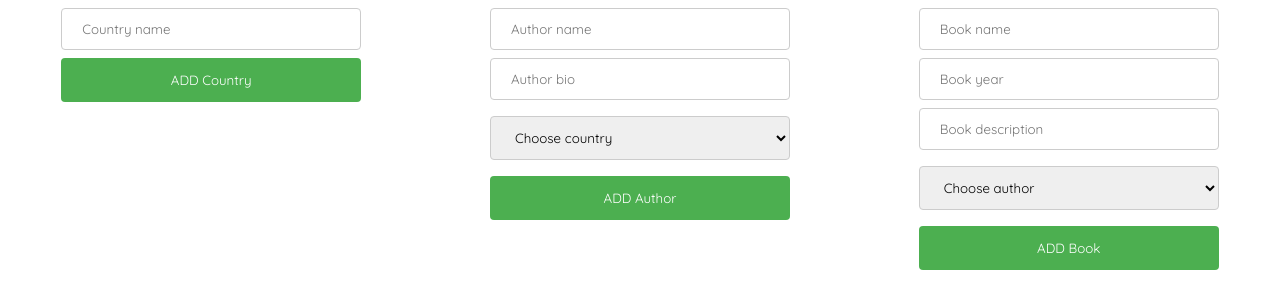
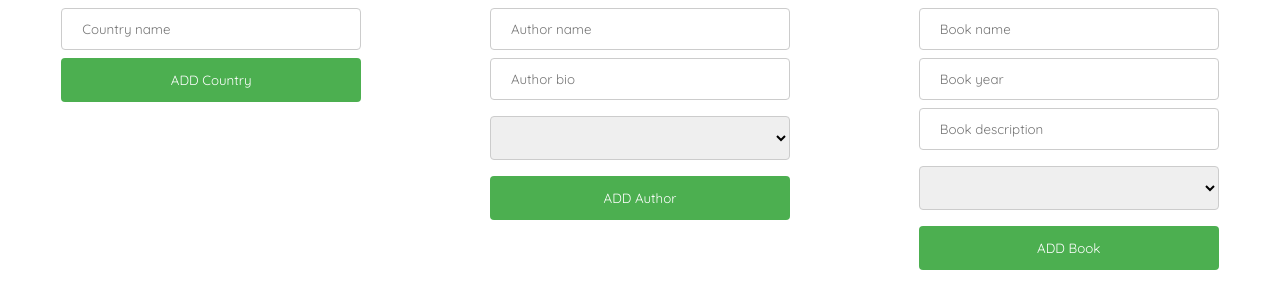
Before and after one commit to sashakolachko/axios-books, a plain HTML site: page index.html in a window 1280 px wide. Drawn offline with nearby package versions, Linux system fonts and the light colour scheme; no server answers.

Commit message:
select fixed while updating

```diff
--- a/index.html
+++ b/index.html
@@ -23,7 +23,6 @@
         <input id="author_name" class="form-input" placeholder="Author name" type="text">
         <input id="author_bio" class="form-input" placeholder="Author bio" type="text">
         <select id="country-select" class="form-select">
-          <option value="" selected disabled>Choose country</option>
         </select>
         <button id="addAuthorBtn" class="form-add-button" type="button" name="button">ADD Author</button>
       </form>
@@ -37,7 +36,6 @@
         <input id="book_year" class="form-input" placeholder="Book year" type="text">
         <input id="book_description" class="form-input" placeholder="Book description" type="text">
         <select id="author-select" class="form-select">
-          <option value="" selected disabled>Choose author</option>
         </select>
         <button id="addBookBtn" class="form-add-button" type="button" name="button">ADD Book</button>
       </form>
--- a/js/script.js
+++ b/js/script.js
@@ -1,6 +1,8 @@
 let showCountries = () => {
   let ul = document.getElementById('countries');
+  let select = document.getElementById('country-select');
   ul.innerHTML = "";
+  select.innerHTML = "";
   axios.get('http://localhost:8080/countries')
     .then(response => {
       for (country of response.data) {
```
